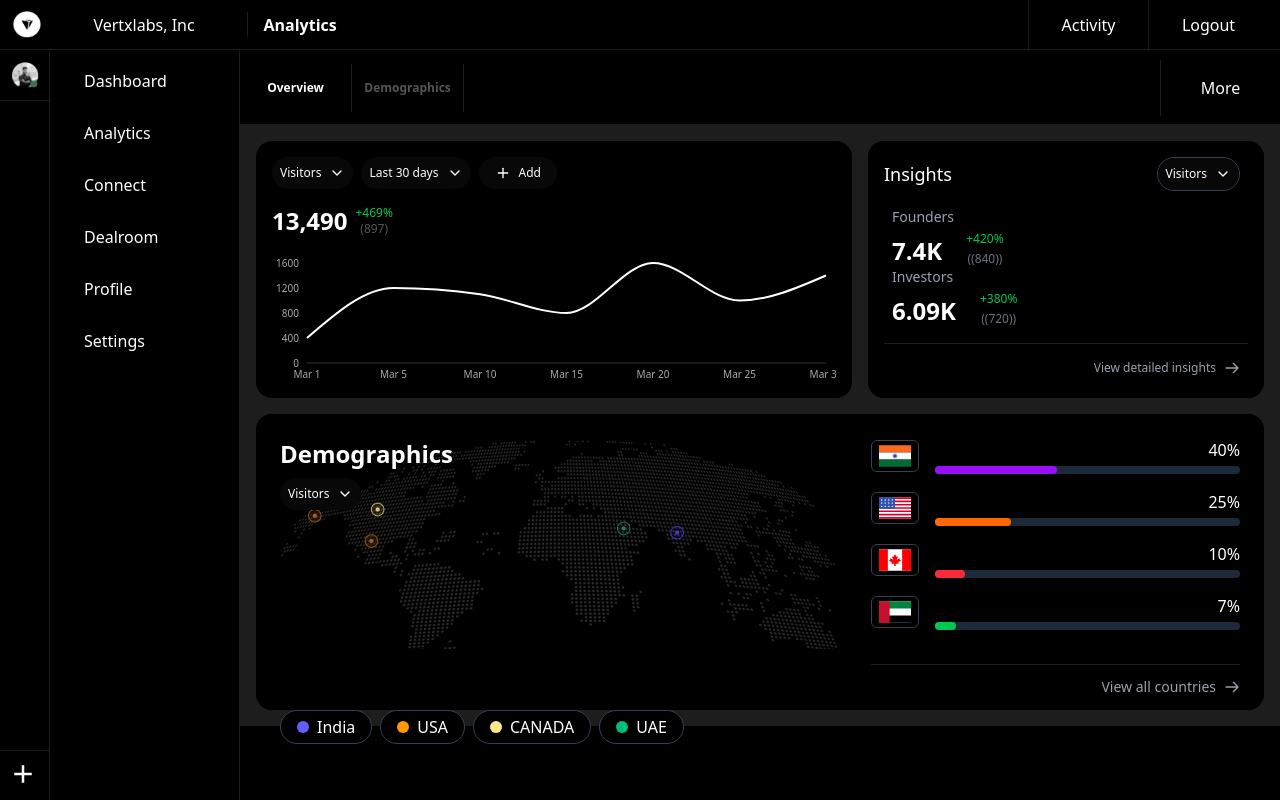
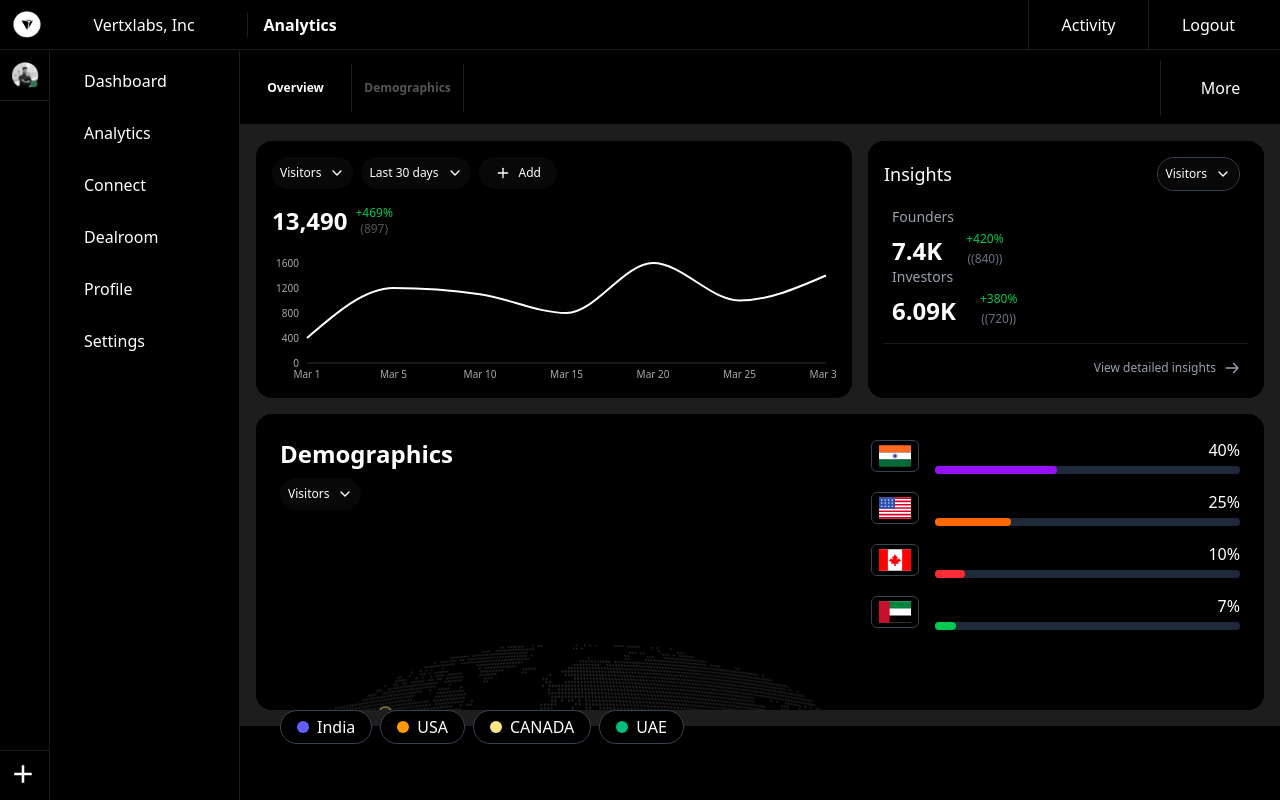
Before and after one commit to ravichandrapalla/vertxLabss, a React (Vite) app: page / in a window 1280 px wide. Built offline with nearby package versions, Linux system fonts and the light colour scheme.

Commit message:
all fixes

```diff
--- a/src/components/graphs/DemoGraphicsCard.jsx
+++ b/src/components/graphs/DemoGraphicsCard.jsx
@@ -82,7 +82,7 @@ const DemographicsCard = ({
 
   return (
     <div className="bg-black text-white p-6 rounded-xl w-full max-w-3xl md:max-w-full">
-      <div className="relative md:flex ">
+      <div className="relative md:flex  md:h-[calc(100vh-166px)]">
         <div className="flex justify-between items-center mb-6 md:flex-col md:items-start md:space-y-2 md:absolute md:top-[0%] md:z-50 md:left-0">
           <h2 className="text-2xl font-bold">Demographics</h2>
           <div className="relative">
@@ -97,13 +97,13 @@ const DemographicsCard = ({
             />
           </div>
         </div>
-        <div className="flex mb-4 md:w-[80%]  ">
-          <div className="w-full h-full bg-dots ">
+        <div className="flex mb-4 md:w-[80%] md:max-h-full  md:items-center">
+          <div className="md:m-2 bg-dots ">
             <img src={World} alt="world map" />
           </div>
         </div>
 
-        <div className="space-y-4  md:w-[50%] md:border-[#1D1D1D] md:border-b">
+        <div className="space-y-4  md:w-[50%] md:border-[#1D1D1D] md:border-b  ">
           {displayDemographics.map((country, index) => (
             <div key={index} className="flex items-center">
               <div className="w-12 h-8 border border-gray-700 rounded-md flex items-center justify-center mr-4">
```
